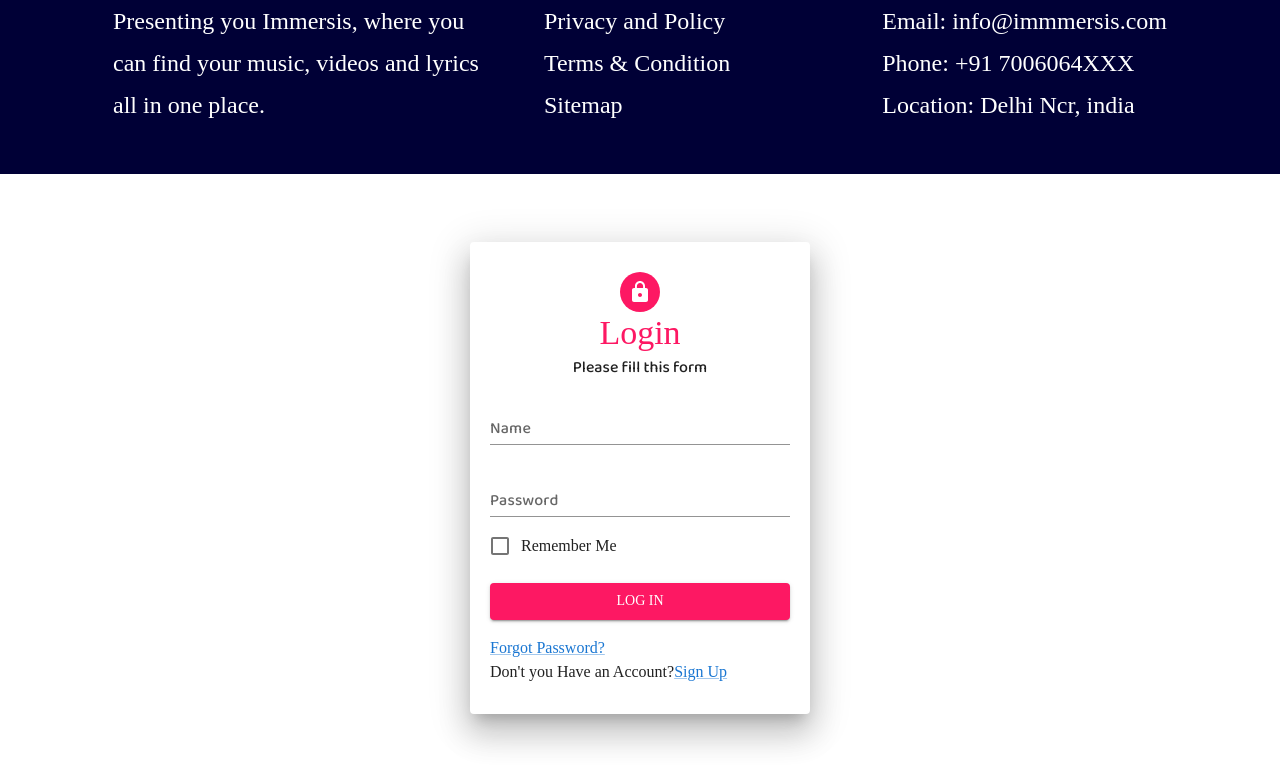
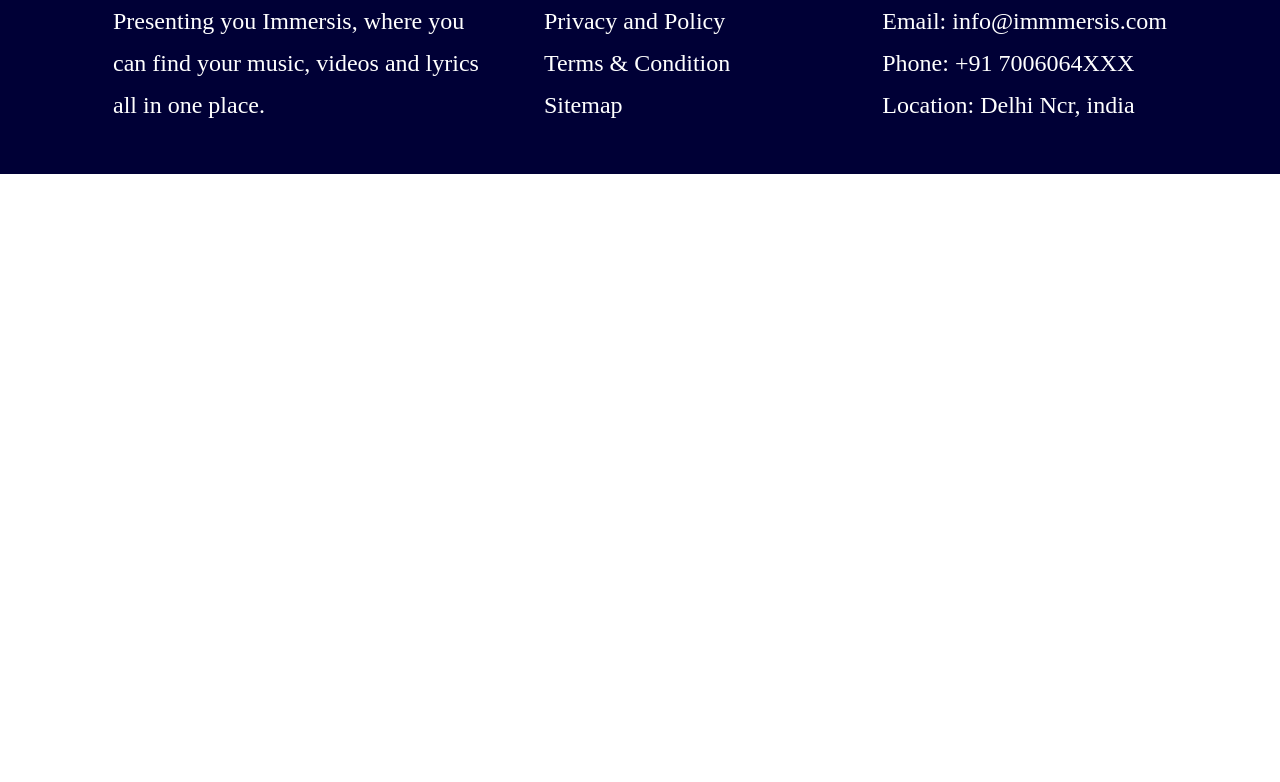
Before and after one commit to pesto-students/song-finder-frontend-f3-beta-2, a React (Create React App) app: page / in a window 1280 px wide. Shown: the part 1420-2202 px from the top of the page. After the commit the page ends 1594 px from the top, so only its background shows below. Built offline with nearby package versions, Linux system fonts and the light colour scheme; a web font is replaced by a local one.

Commit message:
Routing {Login Page Route Added}

```diff
--- a/src/App.js
+++ b/src/App.js
@@ -7,7 +7,7 @@
 import LandingPage from './components/UI/LandingPage'
 import Footer from './components/UI/Footer'
 import Login from './components/UI/Login'
-
+import { Routes, Route } from 'react-router-dom'
 function App() {
   const font = "'Baloo Bhaijaan 2', cursive;";
   const theme = createTheme({
@@ -18,9 +18,16 @@
   return (
     <ThemeProvider theme={theme}>
       <Navbar />
-      <LandingPage />
+      <Routes>
+        <Route exact path='/' element={<LandingPage />
+        } />
+        <Route path="login" element={<Login />} />
+      </Routes>
       <Footer />
-      <Login />
+      {/*
+
+
+      <Login /> */}
     </ThemeProvider>
   );
 }
--- a/src/components/UI/Login.js
+++ b/src/components/UI/Login.js
@@ -35,7 +35,7 @@
 const Login = () => {
     const classes = useStyles();
     return (
-        <Box sx={{ p: 1, mt: 5, mb: 5 }}>
+        <Box sx={{ p: 1, mt: 10, mb: 5 }}>
             <Container maxWidth="lg">
                 <Grid container>
                     <Paper elevation={20} className={classes.Paper} sx={{ p: 100 }} >
--- a/src/components/UI/Navbar.js
+++ b/src/components/UI/Navbar.js
@@ -2,7 +2,7 @@
 import { makeStyles } from '@material-ui/styles'
 import React from 'react'
 import logo from '../../assets/logo.png'
-
+import Link from '@mui/material/Link';
 const useStyles = makeStyles((theme) => ({
     logo: {
         display: "block",
@@ -53,8 +53,15 @@
                         <InputBase placeholder="Seach..." />
                     </div>
                     <div >
-                        <Button size="medium" variant='text' className={classes.LogInButton}>Log In</Button>
-                        <Button size="medium" variant="text" className={classes.SignInButton}>Sign In</Button>
+                        <Link href="/login" underline="none">
+
+                            <Button size="medium" variant='text' className={classes.LogInButton} >Log In</Button>
+                        </Link>
+                        <Link href="/signup" underline="none">
+
+                            <Button size="medium" variant="text" className={classes.SignInButton}>Sign In</Button>
+
+                        </Link>
                     </div>
                 </Toolbar>
             </AppBar>
```
Also changed, not shown: src/index.js (+7 -3 lines).
